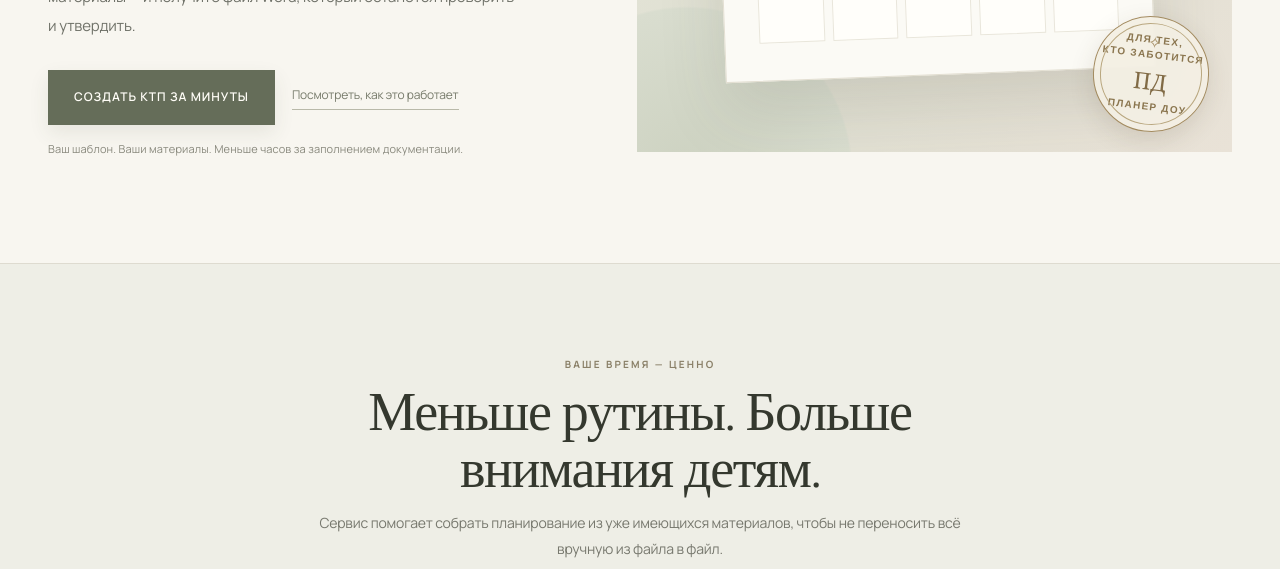
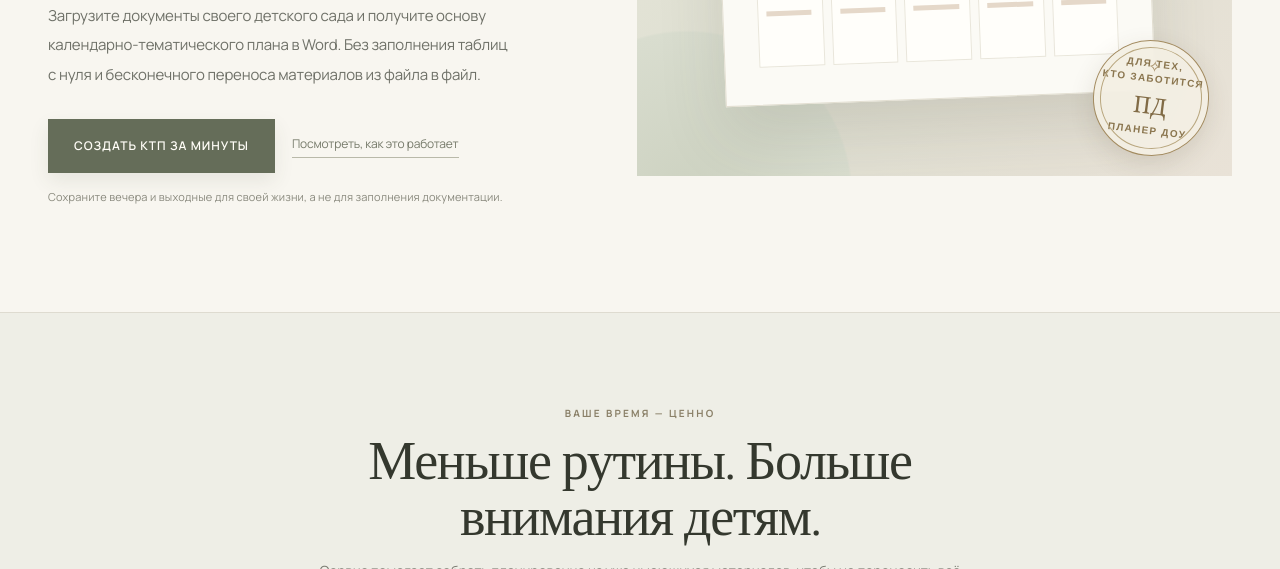
Before and after one commit to sargystr-a11y/Ktp-dou, a plain HTML site: page index.html in a window 1280 px wide. Shown: the part 531-1100 px from the top of the page. Drawn offline with nearby package versions, Linux system fonts and the light colour scheme.

Commit message:
Strengthen Planer DOU homepage message around reclaiming personal time

```diff
--- a/index.html
+++ b/index.html
@@ -118,7 +118,7 @@ body{background:#f8f6f0;color:var(--ink);font-family:'Manrope',sans-serif;letter
 <body>
 <header class="site-header"><nav class="nav"><a class="brand" href="/">Планер <span>ДОУ</span></a><div class="nav-links"><a href="#how">Как работает</a><a href="#sample">Пример КТП</a><a href="#learn">Обучение</a><a href="#reviews">Отзывы</a><a class="nav-cta" href="/app">Личный кабинет</a></div></nav></header>
 <main>
-<div class="wrap"><section class="hero"><div><div class="eyebrow">Персональный конструктор КТП · для воспитателей ДОУ</div><h1>Верните себе время. <em>Бумаги подождут.</em></h1><p class="lead">Планер ДОУ помогает собрать календарно-тематический план по документам вашего детского сада. Загрузите привычные материалы — и получите файл Word, который останется проверить и утвердить.</p><div class="actions"><a class="button" href="/app">Создать КТП за минуты</a><a class="text-link" href="#how">Посмотреть, как это работает</a></div><p class="micro">Ваш шаблон. Ваши материалы. Меньше часов за заполнением документации.</p></div>
+<div class="wrap"><section class="hero"><div><div class="eyebrow">Персональный конструктор КТП · для воспитателей ДОУ</div><h1>Не тратьте вечера на КТП. <em>Создайте план за минуты.</em></h1><p class="lead">Загрузите документы своего детского сада и получите основу календарно-тематического плана в Word. Без заполнения таблиц с нуля и бесконечного переноса материалов из файла в файл.</p><div class="actions"><a class="button" href="/app">Создать КТП за минуты</a><a class="text-link" href="#how">Посмотреть, как это работает</a></div><p class="micro">Сохраните вечера и выходные для своей жизни, а не для заполнения документации.</p></div>
 <div class="hero-art"><div class="art-note">ПЛАНИРОВАНИЕ БЕЗ ЛИШНЕЙ РУТИНЫ</div><div class="planner"><div class="planner-top"><span>WEEKLY PLANNER</span><span>YOUR KINDER GARTEN</span></div><h3>План недели</h3><div class="planner-sub">бережно собран по вашим документам</div><div class="week"><div class="day"><b>ПН</b><div class="scribble"></div><div class="scribble"></div><div class="scribble"></div></div><div class="day"><b>ВТ</b><div class="scribble"></div><div class="scribble"></div><div class="scribble"></div></div><div class="day"><b>СР</b><div class="scribble"></div><div class="scribble"></div><div class="scribble"></div></div><div class="day"><b>ЧТ</b><div class="scribble"></div><div class="scribble"></div><div class="scribble"></div></div><div class="day"><b>ПТ</b><div class="scribble"></div><div class="scribble"></div><div class="scribble"></div></div></div></div><div class="seal" aria-label="Фирменная печать Планер ДОУ"><div class="seal-inner">для тех,<br>кто заботится<b>ПД</b>ПЛАНЕР ДОУ</div></div></section></div>
 <section class="section soft" id="why"><div class="wrap"><div class="section-head"><div class="eyebrow">Ваше время — ценно</div><h2>Меньше рутины. Больше внимания детям.</h2><p>Сервис помогает собрать планирование из уже имеющихся материалов, чтобы не переносить всё вручную из файла в файл.</p></div><div class="cards"><article class="card"><div class="num">01</div><h3>Не начинать с пустого листа</h3><p>Используйте привычный шаблон и структуру вашего детского сада.</p></article><article class="card"><div class="num">02</div><h3>Не искать материалы по папкам</h3><p>Загрузите перспективный план и картотеку игр в одном месте.</p></article><article class="card"><div class="num">03</div><h3>Получить документ Word</h3><p>Откройте результат, проверьте содержание и внесите нужные изменения.</p></article></div></div></section>
 <section class="section" id="how"><div class="wrap"><div class="section-head"><div class="eyebrow">Всего несколько шагов</div><h2>Как работает конструктор</h2><p>Один раз подготовьте материалы своего ДОУ — и используйте их для планирования.</p></div><div class="how-grid"><div class="how"><span>ШАГ 01</span><b>Шаблон ДОУ</b><p>Загрузите файл, в котором обычно заполняете КТП.</p></div><div class="how"><span>ШАГ 02</span><b>Перспективный план</b><p>Добавьте тематическое содержание и задачи.</p></div><div class="how"><span>ШАГ 03</span><b>Картотека игр</b><p>Загрузите свои игры и материалы.</p></div><div class="how"><span>ШАГ 04</span><b>Ваш КТП в Word</b><p>Укажите группу, тему и дату начала недели.</p></div></div><div style="text-align:center;margin-top:30px"><a class="button" href="/app">Создать КТП за минуты</a></div></div></section>
```
